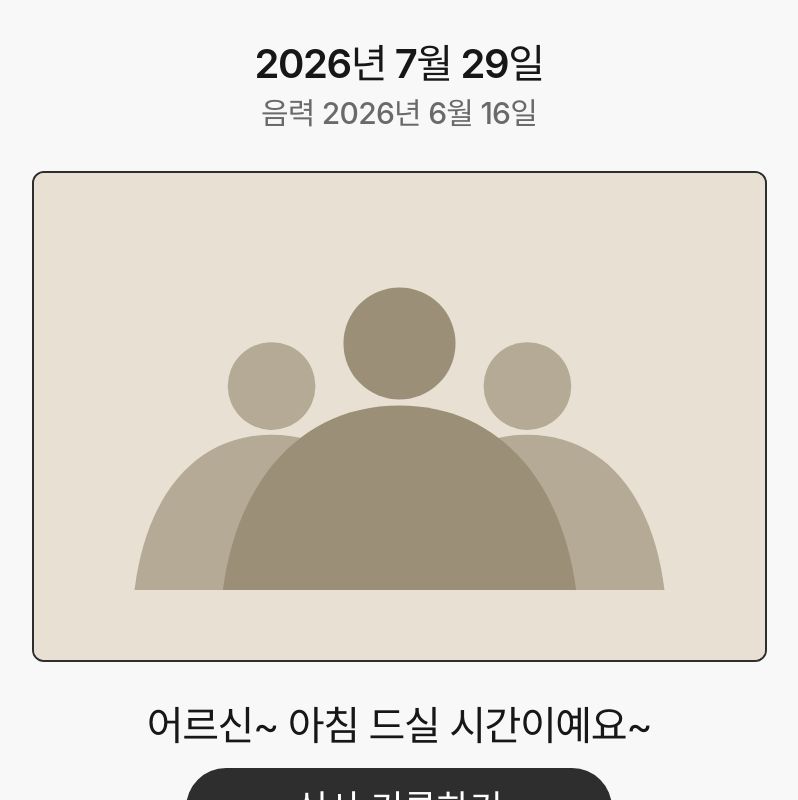
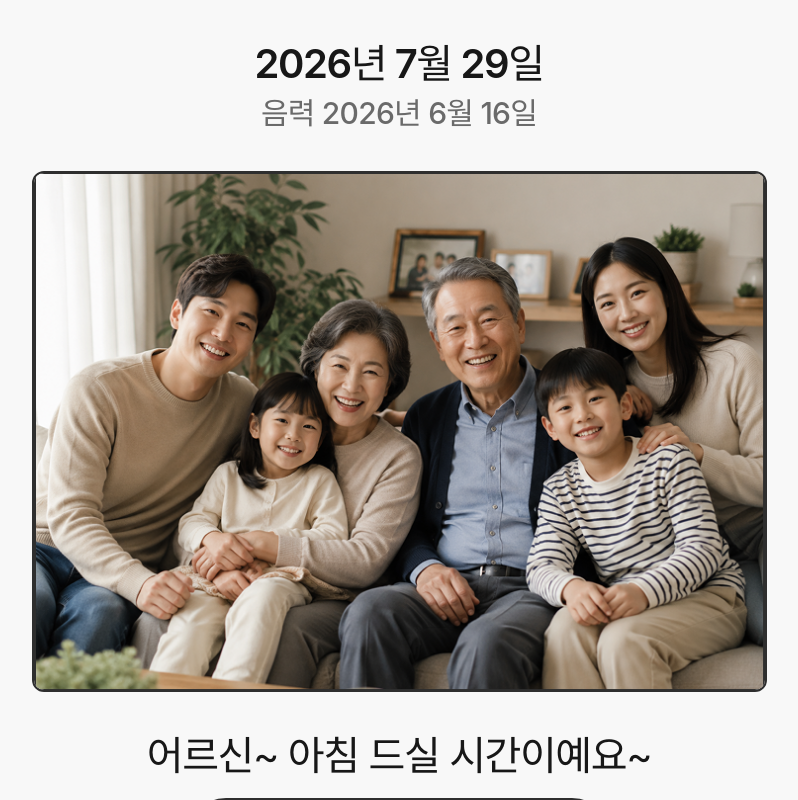
Before and after one commit to KW-Reminiscence/Reminiscence-FE, a React (Vite) app: page /demo/care/breakfast in a window 1280 px wide. Shown: the top 800 px of the page, without its empty margins (241-1039 px from the left). Built offline with nearby package versions, Linux system fonts and the light colour scheme; no server answers; a web font is replaced by a local one.

Commit message:
fix(demo): AI 가족사진 복원

```diff
--- a/src/App.tsx
+++ b/src/App.tsx
@@ -1,4 +1,5 @@
 import { Navigate, Route, Routes, useLocation } from 'react-router-dom'
+import { publicAssetPath } from './config/paths'
 import { GuardianGuard } from './features/auth/GuardianGuard'
 import { TabletGuard } from './features/auth/TabletGuard'
 import { useMealPeriod } from './features/routine/useMealPeriod'
@@ -61,7 +62,11 @@ export function App() {
               routineStep ? (
                 <RoutineDemoPage key={routineStep.page.path} step={routineStep} />
               ) : (
-                <CarePage page={page} />
+                <CarePage
+                  page={page}
+                  imageUrl={publicAssetPath('family-photo.png')}
+                  imageAlt="한자리에 모여 웃고 있는 AI 생성 가족"
+                />
               )
             }
           />
--- a/src/pages/RoutineDemoPage.tsx
+++ b/src/pages/RoutineDemoPage.tsx
@@ -1,5 +1,6 @@
 import { useCallback, useEffect, useRef } from 'react'
 import { useNavigate } from 'react-router-dom'
+import { publicAssetPath } from '../config/paths'
 import { useSpeechPlayer } from '../features/tts/useSpeechPlayer'
 import { CarePage } from './CarePage'
 import type { RoutineDemoStep } from './carePages'
@@ -116,6 +117,8 @@ export function RoutineDemoPage({ step }: RoutineDemoPageProps) {
   return (
     <CarePage
       page={step.page}
+      imageUrl={publicAssetPath('family-photo.png')}
+      imageAlt="한자리에 모여 웃고 있는 AI 생성 가족"
       onAction={actionTo ? () => navigate(actionTo) : undefined}
       utilityLabel={control.label}
       utilityPending={control.pending}
```
Also changed, not shown: public/family-photo.png (added).
